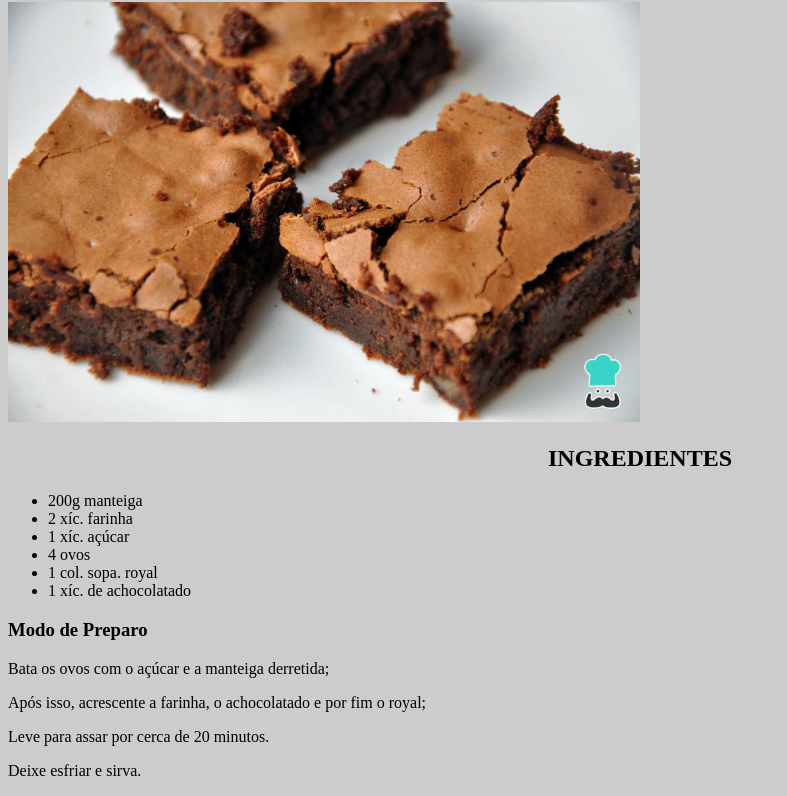
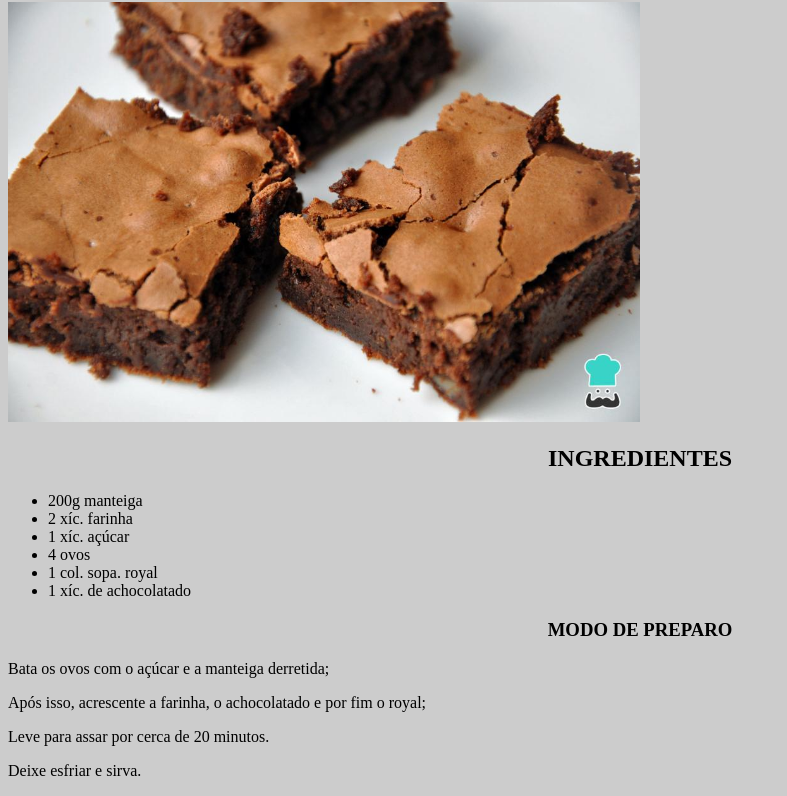
Before and after one commit to idgomes/Class1, a plain HTML site: page index.html in a window 1280 px wide. Shown: the part 78-874 px from the top of the page, without its empty margins (0-787 px from the left). Drawn offline with Linux system fonts and the light colour scheme.

Commit message:
Update aula.css

```diff
--- a/aula.css
+++ b/aula.css
@@ -14,3 +14,8 @@ h2{
 	text-align: center;
 	text-transform: uppercase;
 }
+
+h3{
+	text-align: center;
+	text-transform: uppercase;
+}
```
